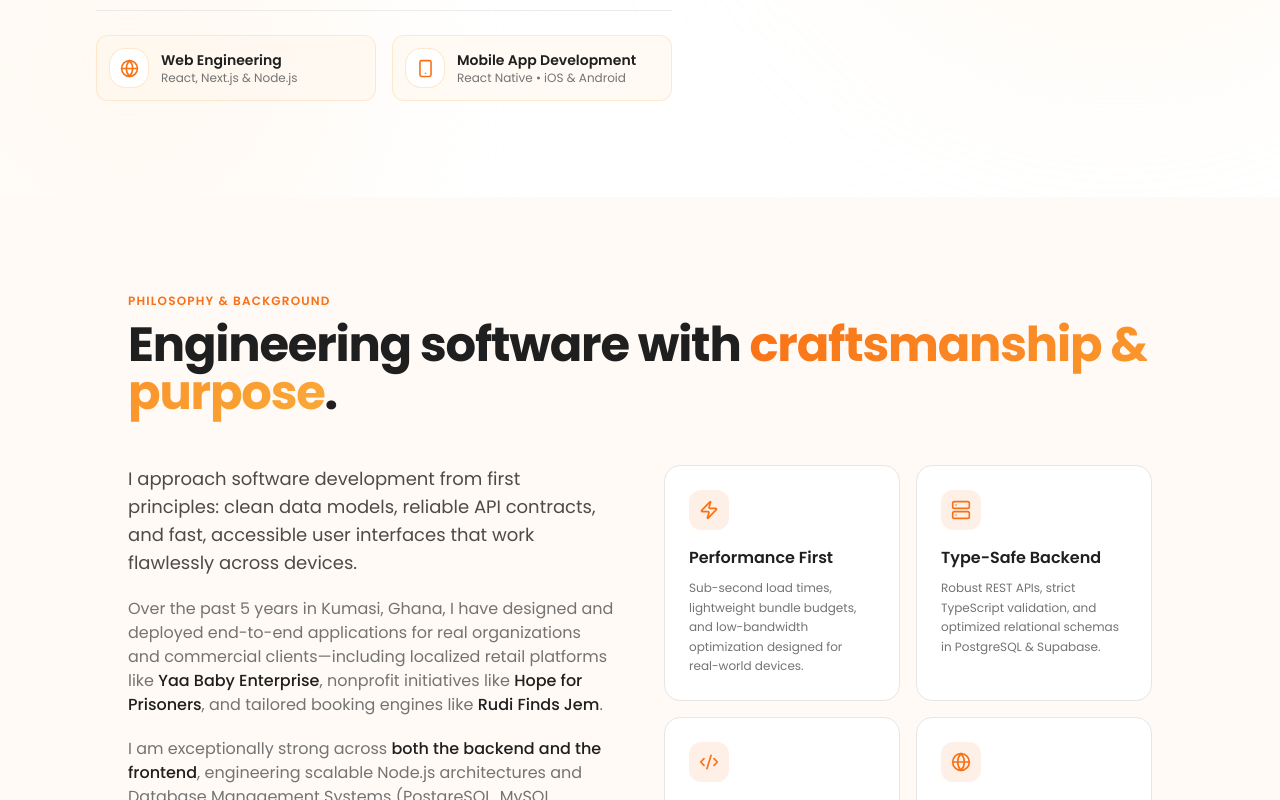
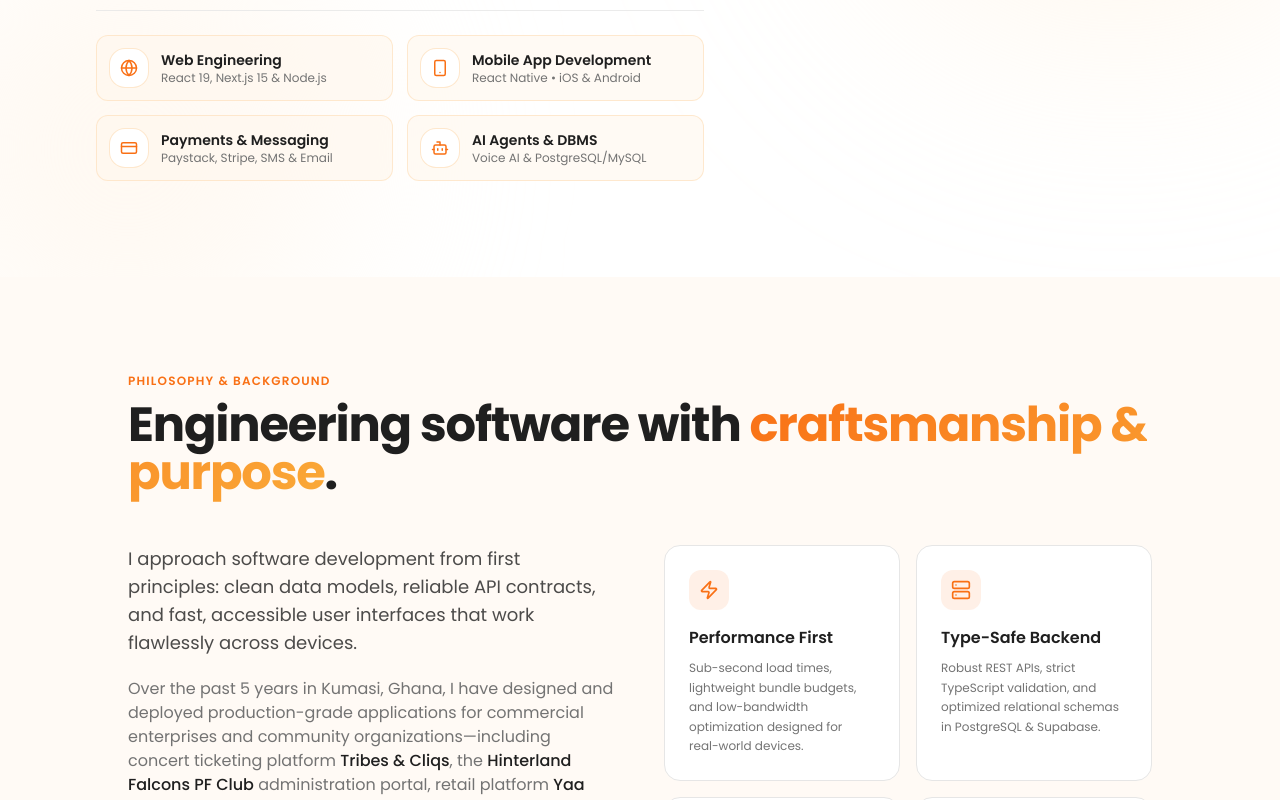
Before and after one commit to Darlington-s-store/rawlingsdportfolio, a React (Vite) app: page / in a window 1280 px wide. Shown: the part 740-1540 px from the top of the page. Built offline with nearby package versions, Linux system fonts and the light colour scheme; no server answers; the HTML template or start-up script is replaced by a standard one.

Commit message:
feat: add Tribes & Cliqs and Hinterland Falcons PF Club projects with screenshots, update Homepage hero and narrative

```diff
--- a/src/components/AboutSection.tsx
+++ b/src/components/AboutSection.tsx
@@ -25,10 +25,10 @@ const AboutSection = () => {
                 I approach software development from first principles: clean data models, reliable API contracts, and fast, accessible user interfaces that work flawlessly across devices.
               </p>
               <p className="text-muted-foreground text-sm sm:text-base">
-                Over the past 5 years in Kumasi, Ghana, I have designed and deployed end-to-end applications for real organizations and commercial clients—including localized retail platforms like <span className="text-foreground font-medium">Yaa Baby Enterprise</span>, nonprofit initiatives like <span className="text-foreground font-medium">Hope for Prisoners</span>, and tailored booking engines like <span className="text-foreground font-medium">Rudi Finds Jem</span>.
+                Over the past 5 years in Kumasi, Ghana, I have designed and deployed production-grade applications for commercial enterprises and community organizations—including concert ticketing platform <span className="text-foreground font-medium">Tribes & Cliqs</span>, the <span className="text-foreground font-medium">Hinterland Falcons PF Club</span> administration portal, retail platform <span className="text-foreground font-medium">Yaa Baby Enterprise</span>, and the <span className="text-foreground font-medium">Hope for Prisoners</span> humanitarian network.
               </p>
               <p className="text-muted-foreground text-sm sm:text-base">
-                I am exceptionally strong across <span className="text-foreground font-medium">both the backend and the frontend</span>, engineering scalable Node.js architectures and Database Management Systems (PostgreSQL, MySQL, Supabase, Redis). I specialize in integrating <span className="text-foreground font-medium">payment gateways</span> (Paystack, Stripe, Mobile Money), <span className="text-foreground font-medium">SMS & transactional email engines</span>, and <span className="text-foreground font-medium">voice-powered AI agents</span> (such as on <span className="text-foreground font-medium">AtlasWave Travels</span>)—always adhering to bulletproof system security.
+                I am exceptionally strong across <span className="text-foreground font-medium">both the backend and the frontend</span>, engineering scalable Node.js architectures and Database Management Systems (PostgreSQL, MySQL, Supabase, Redis). I specialize in integrating <span className="text-foreground font-medium">payment gateways</span> (Paystack with Mobile Money & cards, Stripe), <span className="text-foreground font-medium">SMS & transactional email engines</span>, and <span className="text-foreground font-medium">voice-powered AI agents</span> (such as on <span className="text-foreground font-medium">AtlasWave Travels</span>)—always adhering to bulletproof system security.
               </p>
 
               <div className="pt-4 flex flex-wrap items-center gap-4">
--- a/src/components/HeroSection.tsx
+++ b/src/components/HeroSection.tsx
@@ -1,5 +1,5 @@
 import { Link } from "react-router-dom";
-import { ArrowRight, Github, Linkedin, Globe, Smartphone } from "lucide-react";
+import { ArrowRight, Github, Linkedin, Globe, Smartphone, CreditCard, Bot } from "lucide-react";
 import { Button } from "@/components/ui/button";
 import ScrollReveal from "@/components/ScrollReveal";
 import heroPhoto from "@/assets/Hero.jpeg";
@@ -29,7 +29,7 @@ const HeroSection = () => {
             </h1>
 
             <p className="text-base sm:text-lg md:text-xl text-muted-foreground leading-relaxed max-w-2xl mb-10 animate-fade-up delay-1">
-              I'm <span className="text-foreground font-semibold">Rawlings Junior Asomani</span>, a software engineer with 5+ years of production experience crafting scalable web platforms and native-performance iOS & Android mobile applications using React, Next.js, React Native, Expo, Node.js, and PostgreSQL.
+              I'm <span className="text-foreground font-semibold">Rawlings Junior Asomani</span>, a software engineer with 5+ years of production experience crafting scalable web platforms, native-performance iOS & Android mobile applications, secure payment gateways (Paystack/Stripe), and voice-powered AI systems.
             </p>
 
             <ScrollReveal>
@@ -65,25 +65,45 @@ const HeroSection = () => {
                 </div>
               </div>
 
-              {/* Dual Core Pillar Callouts */}
-              <div className="pt-6 border-t border-border/80 grid grid-cols-1 sm:grid-cols-2 gap-4 max-w-xl">
+              {/* 4 Core Pillars Grid */}
+              <div className="pt-6 border-t border-border/80 grid grid-cols-1 sm:grid-cols-2 gap-3.5 max-w-2xl">
                 <div className="flex items-center gap-3 p-3 rounded-xl bg-orange-50/60 border border-orange-200/50">
                   <div className="w-10 h-10 rounded-lg bg-white border border-orange-200/60 flex items-center justify-center shrink-0 text-primary shadow-xs">
-                    <Globe size={19} />
+                    <Globe size={18} />
                   </div>
                   <div>
                     <p className="font-display font-semibold text-sm text-foreground">Web Engineering</p>
-                    <p className="text-xs text-muted-foreground">React, Next.js & Node.js</p>
+                    <p className="text-xs text-muted-foreground">React 19, Next.js 15 & Node.js</p>
                   </div>
                 </div>
 
                 <div className="flex items-center gap-3 p-3 rounded-xl bg-orange-50/60 border border-orange-200/50">
                   <div className="w-10 h-10 rounded-lg bg-white border border-orange-200/60 flex items-center justify-center shrink-0 text-primary shadow-xs">
-                    <Smartphone size={19} />
+                    <Smartphone size={18} />
                   </div>
                   <div>
                     <p className="font-display font-semibold text-sm text-foreground">Mobile App Development</p>
                     <p className="text-xs text-muted-foreground">React Native • iOS & Android</p>
+                  </div>
+                </div>
+
+                <div className="flex items-center gap-3 p-3 rounded-xl bg-orange-50/60 border border-orange-200/50">
+                  <div className="w-10 h-10 rounded-lg bg-white border border-orange-200/60 flex items-center justify-center shrink-0 text-primary shadow-xs">
+                    <CreditCard size={18} />
+                  </div>
+                  <div>
+                    <p className="font-display font-semibold text-sm text-foreground">Payments & Messaging</p>
+                    <p className="text-xs text-muted-foreground">Paystack, Stripe, SMS & Email</p>
+                  </div>
+                </div>
+
+                <div className="flex items-center gap-3 p-3 rounded-xl bg-orange-50/60 border border-orange-200/50">
+                  <div className="w-10 h-10 rounded-lg bg-white border border-orange-200/60 flex items-center justify-center shrink-0 text-primary shadow-xs">
+                    <Bot size={18} />
+                  </div>
+                  <div>
+                    <p className="font-display font-semibold text-sm text-foreground">AI Agents & DBMS</p>
+                    <p className="text-xs text-muted-foreground">Voice AI & PostgreSQL/MySQL</p>
                   </div>
                 </div>
               </div>
--- a/src/data/projects.ts
+++ b/src/data/projects.ts
@@ -1,3 +1,5 @@
+import projectTribes from "@/assets/tribes-and-cliqs.png";
+import projectFalcons from "@/assets/hinterland-falcons.png";
 import projectWedding from "@/assets/wedding.png";
 import projectHope from "@/assets/hope-for-prisoners.png";
 import projectEcommerce from "@/assets/project-ecommerce.png";
@@ -23,6 +25,73 @@ export interface Project {
 export const projects: Project[] = [
   {
     id: 1,
+    title: "Tribes & Cliqs — Premier Events, Concerts & Ticketing",
+    description: "Full-Stack Event Discovery & Ticketing Platform: Engineered an end-to-end event management platform featuring real-time revenue analytics in Ghanaian Cedi (GH₵), Paystack Mobile Money & card payments, automated QR ticket generation, and door check-in scanning.",
+    techs: ["React", "TypeScript", "Tailwind CSS", "Node.js", "PostgreSQL", "Paystack", "SMS & Email"],
+    features: [
+      "Live organizer dashboard with real-time revenue (GH₵) & ticket analytics",
+      "Paystack integration for Mobile Money (MTN MoMo, Telecel Cash) and cards",
+      "Automated digital ticket generation with secure QR code verification",
+      "Door check-in scanner and live attendee arrival tracking",
+      "Automated transactional SMS and email ticket delivery",
+      "Role-based organizer permissions & team collaboration",
+    ],
+    problem: "Event organizers and concert promoters in Ghana suffered from fragmented ticketing channels, delayed Mobile Money reconciliations, and manual paper check-ins that created massive entrance bottlenecks.",
+    solution: "Built a centralized, high-throughput ticketing portal with integrated Paystack checkout, instant SMS/email delivery of QR tickets, and an organizer dashboard providing live sales metrics and quick scanner check-ins.",
+    image: projectTribes,
+    status: "Live Platform",
+    live: "https://tribesandcliqsevent.vercel.app/",
+  },
+  {
+    id: 2,
+    title: "Hinterland Falcons PF Club (Santasi AYM Portal)",
+    description: "District Club Administration & Member Portal: Engineered a comprehensive management system for the Santasi AYM District Pathfinder Club, automating applicant registration, multi-tier intake approvals, dues accounting, attendance tracking, and honors curriculum progress.",
+    techs: ["React", "TypeScript", "Tailwind CSS", "Node.js", "PostgreSQL", "DBMS", "RBAC"],
+    features: [
+      "Online applicant registration & executive verification review workflow",
+      "Member directory management across all district churches",
+      "Club dues, finances & uniform request tracking with reporting",
+      "Weekly attendance logging, event management & curriculum honors tracking",
+      "Executive role-based access control (RBAC) and external church portal linking",
+    ],
+    problem: "The Santasi AYM Pathfinder District managed applicant registrations, weekly attendance, and financial dues across multiple churches with paper registers, leading to lost records and administrative delays.",
+    solution: "Engineered a secure, cloud-hosted administrative portal that centralizes applicant intake, tracks member attendance and dues, and provides real-time reporting for executive club directors.",
+    image: projectFalcons,
+    status: "Live System",
+    live: "https://hinterlandfalconspfclub.vercel.app/",
+  },
+  {
+    id: 3,
+    title: "AtlasWave Travel & Tours",
+    description: "Intelligent Travel & Booking Platform: Built a full-stack platform featuring an autonomous voice-powered AI travel agent, personalized destination discovery, and hardened security protocols.",
+    techs: ["React", "TypeScript", "Node.js", "PostgreSQL", "OpenAI API", "Web Speech API", "JWT & Security"],
+    features: [
+      "Voice-powered AI agent with speech recognition and natural voice synthesis",
+      "Real-time destination recommendations and automated itinerary planning",
+      "Hardened JWT auth & role-based access control",
+      "Full-stack booking engine with PostgreSQL persistence",
+      "Defensive validation & secure payment flows",
+    ],
+    problem: "Travelers faced cumbersome booking forms and scattered itineraries, needing an intuitive, voice-enabled assistant to plan trips, get real-time answers, and securely reserve tours.",
+    solution: "Engineered a high-performance frontend and resilient backend integrating OpenAI models with bidirectional voice synthesis/recognition, strict input sanitization, and encrypted data storage.",
+    image: projectTravel,
+    github: "https://github.com/Darlington-s-store/atlasWave-travelsa",
+    live: "https://atlaswavetravel.vercel.app/",
+  },
+  {
+    id: 4,
+    title: "Nova Eye Care Services",
+    description: "A clinic portal enabling patient registration, appointment scheduling, and service discovery.",
+    techs: ["React", "TypeScript", "Tailwind CSS", "Node.js", "PostgreSQL"],
+    features: ["Appointment booking", "Patient information system", "Service showcase", "SEO optimized"],
+    problem: "Patients had to call or visit to book appointments, and the clinic lacked a central system for schedules.",
+    solution: "Created a professional web application with patient registration, doctor schedules, and clean service showcases.",
+    image: projectNova,
+    github: "https://github.com/Darlington-s-store/Nova-Eye-Care-Service",
+    live: "https://novaeyecareservice-s.vercel.app/",
+  },
+  {
+    id: 5,
     title: "Rudi Finds Jem",
     description: "A tailored web application built for a commercial client to manage event bookings and client interactions.",
     techs: ["React", "TypeScript", "Node.js", "Tailwind CSS"],
@@ -34,37 +103,29 @@ export const projects: Project[] = [
     live: "https://rudifindsjem.com/",
   },
   {
-    id: 2,
-    title: "Nova Eye Care Services",
-    description: "A clinic portal enabling patient registration, appointment scheduling, and service discovery.",
-    techs: ["React", "TypeScript", "Tailwind CSS", "Node.js", "PostgreSQL"],
-    features: ["Appointment booking", "Patient information system", "Service showcase", "SEO optimized"],
-    problem: "Patients had to call or visit to book appointments, and the clinic lacked a central system for schedules.",
-    solution: "Created a professional web application with patient registration, doctor schedules, and clean service showcases.",
-    image: projectNova,
-    github: "https://github.com/Darlington-s-store/Nova-Eye-Care-Service",
-    live: "https://novaeyecareservice-s.vercel.app/",
+    id: 6,
+    title: "Yaa Baby Enterprise",
+    description: "E-Commerce & Retail Platform: An online retail storefront for Yaa Baby Enterprise featuring Ghanaian Cedi (GH₵) pricing, home appliances, responsive product catalogues, and streamlined ordering.",
+    techs: ["React", "TypeScript", "Tailwind CSS", "Node.js", "PostgreSQL", "Paystack"],
+    features: ["Dynamic product catalogue", "Ghanaian Cedi (GH₵) pricing", "Product detail showcases", "Mobile-optimized shopping", "Dark mode support"],
+    problem: "The enterprise needed a fast, reliable online retail portal to display inventory with transparent Ghanaian Cedi pricing and allow customers to browse and order products seamlessly on mobile.",
+    solution: "Built a modern e-commerce storefront with product cards, category filtering, real-time stock status, and a smooth user interface tailored for Ghanaian retail shoppers.",
+    image: projectEcommerce,
+    live: "https://yaababyenterprise.com/",
   },
   {
-    id: 3,
-    title: "AtlasWave Travel & Tours",
-    description: "Intelligent Travel & Booking Platform: Built a full-stack platform featuring an autonomous voice-powered AI travel agent, personalized destination discovery, and hardened security protocols.",
-    techs: ["React", "TypeScript", "Node.js", "PostgreSQL", "OpenAI API", "Web Speech API", "JWT & Security"],
-    features: [
-      "Voice-powered AI agent with speech recognition",
-      "Real-time destination recommendations",
-      "Hardened JWT auth & role-based access control",
-      "Full-stack booking engine with PostgreSQL",
-      "Defensive validation & secure payment flows",
-    ],
-    problem: "Travelers faced cumbersome booking forms and scattered itineraries, needing an intuitive, voice-enabled assistant to plan trips, get real-time answers, and securely reserve tours.",
-    solution: "Engineered a high-performance frontend and resilient backend integrating OpenAI models with bidirectional voice synthesis/recognition, strict input sanitization, and encrypted data storage.",
-    image: projectTravel,
-    github: "https://github.com/Darlington-s-store/atlasWave-travelsa",
-    live: "https://atlaswavetravel.vercel.app/",
+    id: 7,
+    title: "Hope for Prisoners & Social Justice",
+    description: "NGO & Nonprofit Digital Platform: Designed and developed the web platform for a nonprofit supporting prisoners with relief, advocacy, vocational training, and community empowerment across Ghana.",
+    techs: ["React", "Tailwind CSS", "Node.js"],
+    features: ["Advocacy & relief showcases", "Vocational training programs", "Community donation flows", "Low-bandwidth accessibility"],
+    problem: "The nonprofit needed an accessible, fast digital presence to showcase their humanitarian mission, reach supporters across Ghana, and allow staff to share updates and collect donations.",
+    solution: "Designed and developed an optimized, responsive web application highlighting their relief programs, vocational training initiatives, and community support channels.",
+    image: projectHope,
+    live: "https://hopeforprisonersandsocialjustice.org/",
   },
   {
-    id: 4,
+    id: 8,
     title: "Fun Lovable Learning Platform",
     description: "A learning management portal featuring progress gamification, quizzes, and student analytics.",
     techs: ["React", "TypeScript", "Node.js", "Express.js", "PostgreSQL"],
@@ -75,7 +136,7 @@ export const projects: Project[] = [
     github: "https://github.com/Darlington-s-store/spark-lms",
   },
   {
-    id: 5,
+    id: 9,
     title: "Elshadai Millenium Travel & Shopping",
     description: "A travel agency website helping students and tourists explore and apply for international consultancy packages.",
     techs: ["React", "Tailwind CSS", "Vite", "Node.js"],
@@ -87,18 +148,7 @@ export const projects: Project[] = [
     live: "https://mytravelconsult.vercel.app/",
   },
   {
-    id: 6,
-    title: "Hope for Prisoners & Social Justice",
-    description: "NGO & Nonprofit Digital Platform: Designed and developed the web platform for a nonprofit supporting prisoners with relief, advocacy, vocational training, and community empowerment across Ghana.",
-    techs: ["React", "Tailwind CSS", "Node.js"],
-    features: ["Advocacy & relief showcases", "Vocational training programs", "Community donation flows", "Low-bandwidth accessibility"],
-    problem: "The nonprofit needed an accessible, fast digital presence to showcase their humanitarian mission, reach supporters across Ghana, and allow staff to share updates and collect donations.",
-    solution: "Designed and developed an optimized, responsive web application highlighting their relief programs, vocational training initiatives, and community support channels.",
-    image: projectHope,
-    live: "https://hopeforprisonersandsocialjustice.org/",
-  },
-  {
-    id: 7,
+    id: 10,
     title: "Wedding Management & Gift Platform",
     description: "Full-Stack Event Platform: Built a feature-rich wedding platform for event planning, guest management, and online gift coordination.",
     techs: ["React", "Node.js", "Express.js", "PostgreSQL"],
@@ -107,17 +157,6 @@ export const projects: Project[] = [
     solution: "Built a centralized full-stack wedding event platform featuring guest RSVP tracking, role-based authorization, and registry coordination.",
     image: projectWedding,
   },
-  {
-    id: 8,
-    title: "Yaa Baby Enterprise",
-    description: "E-Commerce & Retail Platform: An online retail storefront for Yaa Baby Enterprise featuring Ghanaian Cedi (Ghc) pricing, home appliances, responsive product catalogues, and streamlined ordering.",
-    techs: ["React", "TypeScript", "Tailwind CSS", "Node.js", "PostgreSQL"],
-    features: ["Dynamic product catalogue", "Ghanaian Cedi (Ghc) pricing", "Product detail showcases", "Mobile-optimized shopping", "Dark mode support"],
-    problem: "The enterprise needed a fast, reliable online retail portal to display inventory with transparent Ghanaian Cedi pricing and allow customers to browse and order products seamlessly on mobile.",
-    solution: "Built a modern e-commerce storefront with product cards, category filtering, real-time stock status, and a smooth user interface tailored for Ghanaian retail shoppers.",
-    image: projectEcommerce,
-    live: "https://yaababyenterprise.com/",
-  },
 ];
 
 export const allTechs = [...new Set(projects.flatMap((p) => p.techs))];
--- a/src/pages/AboutPage.tsx
+++ b/src/pages/AboutPage.tsx
@@ -424,7 +424,7 @@ const AboutPage = () => {
                     I am exceptionally strong across <span className="text-foreground font-medium">both the backend and the frontend</span>. On the backend, I design resilient, high-throughput Node.js architectures, relational PostgreSQL/MySQL schemas, and secure RESTful APIs. On the frontend, I create fast, accessible, and responsive interfaces with React 19, Next.js 15, and cross-platform mobile apps using React Native for iOS and Android.
                   </p>
                   <p className="text-muted-foreground text-sm leading-relaxed">
-                    Beyond core programming, I specialize in critical infrastructure integrations: <span className="text-foreground font-medium">payment gateways</span> (Paystack with Mobile Money, Stripe, PayPal), <span className="text-foreground font-medium">automated SMS notification and 2FA/OTP engines</span> (Twilio, Hubtel, Arkesel), and <span className="text-foreground font-medium">transactional email pipelines</span> (Resend, SendGrid, NodeMailer). I also manage full Database Management Systems (DBMS)—optimizing indexes, normalizing schemas, and ensuring automated backup routines.
+                    Beyond core programming, I specialize in critical infrastructure integrations: <span className="text-foreground font-medium">payment gateways</span> (Paystack with Mobile Money, Stripe, PayPal), <span className="text-foreground font-medium">automated SMS notification and 2FA/OTP engines</span> (Twilio, Hubtel, Arkesel), and <span className="text-foreground font-medium">transactional email pipelines</span> (Resend, SendGrid, NodeMailer). My flagship projects include the <span className="text-foreground font-medium">Tribes & Cliqs</span> concert ticketing platform (with live analytics & Paystack payments), the <span className="text-foreground font-medium">Hinterland Falcons PF Club</span> administration system (intake workflows & dues accounting), retail platforms like <span className="text-foreground font-medium">Yaa Baby Enterprise</span>, and the <span className="text-foreground font-medium">Hope for Prisoners</span> humanitarian portal.
                   </p>
                   <p className="text-muted-foreground text-sm leading-relaxed">
                     In addition, I bring proven expertise in <span className="text-foreground font-medium">AI integration</span>. As demonstrated in my work on the <span className="text-foreground font-semibold">AtlasWave Travels</span> project, I engineered an autonomous <span className="text-foreground font-semibold">voice-powered AI agent</span> with real-time speech recognition and text-to-speech audio, allowing travelers to discover destinations and book tours hands-free. I love using modern AI tools to accelerate development workflows while maintaining bulletproof security across every line of code.
```
Also changed, not shown: src/assets/hinterland-falcons.png (added), src/assets/tribes-and-cliqs.png (added).
